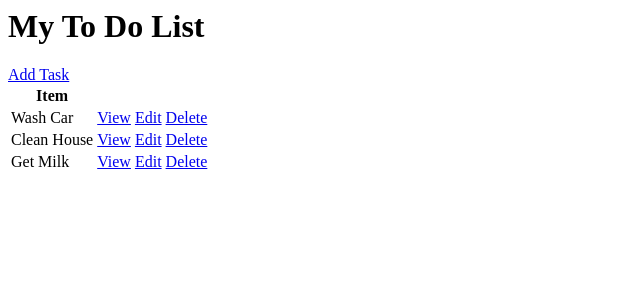
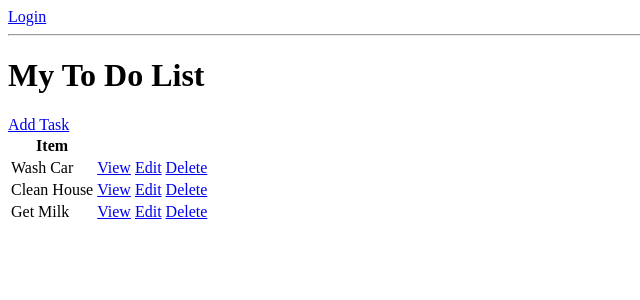
Before and after one commit to kastriot96/to_do_app, a Django app: page / in a window 1280 px wide. Shown: the top 300 px of the page, without its empty margins (0-640 px from the left). Run offline with Django 3.2, Linux system fonts and the light colour scheme; data comes from the database, SQL or seed files in the repository.

Commit message:
LOGIN/LOGOUT
added login/logout

```diff
--- a/base/templates/base/task_list.html
+++ b/base/templates/base/task_list.html
@@ -1,3 +1,12 @@
+{% if request.user.is_authenticated %}
+    <p>{{request.user}}</p>
+    <a href="{% url 'logout' %}">Logout</a>
+
+{% else %}
+<a href="{% url 'login' %}">Login</a>
+{% endif %}
+
+<hr>
 <h1>My To Do List</h1>
 <a href = "{% url 'task-create' %}">Add Task</a>
 
--- a/base/urls.py
+++ b/base/urls.py
@@ -1,8 +1,12 @@
 from django.urls import path
 from django.views.generic.edit import DeleteView
-from .views import TaskList, TaskDetail, TaskCreate , TaskUpdate
+from .views import TaskList, TaskDetail, TaskCreate , TaskUpdate , DeleteView, CustomLoginView
+from django.contrib.auth.views import LogoutView
 
 urlpatterns = [
+    path('login/', CustomLoginView.as_view(), name='login'),
+    path('logout/', LogoutView.as_view(next_page='login'), name='logout'),
+
     path('', TaskList.as_view() , name='tasks'),
     path('task/<int:pk>/', TaskDetail.as_view(), name= 'task'),
     path('task-create/', TaskCreate.as_view() , name='task-create'),
--- a/base/views.py
+++ b/base/views.py
@@ -4,6 +4,16 @@ from django.views.generic.list import ListView
 from django.views.generic.edit import CreateView , UpdateView , DeleteView
 from django.views.generic.detail import DetailView
 from django.urls import reverse_lazy
+
+from django.contrib.auth.views import LoginView
+
+class CustomLoginView(LoginView):
+    template_name = 'base/login.html'
+    fields = '__all__'
+    redirect_authenticated_user = True
+
+    def get_success_url(self):
+        return reverse_lazy('tasks')
 
 # Create your views here.
 class TaskList(ListView):
```
Also changed, not shown: base/templates/base/login.html (added, +7 -0 lines).
